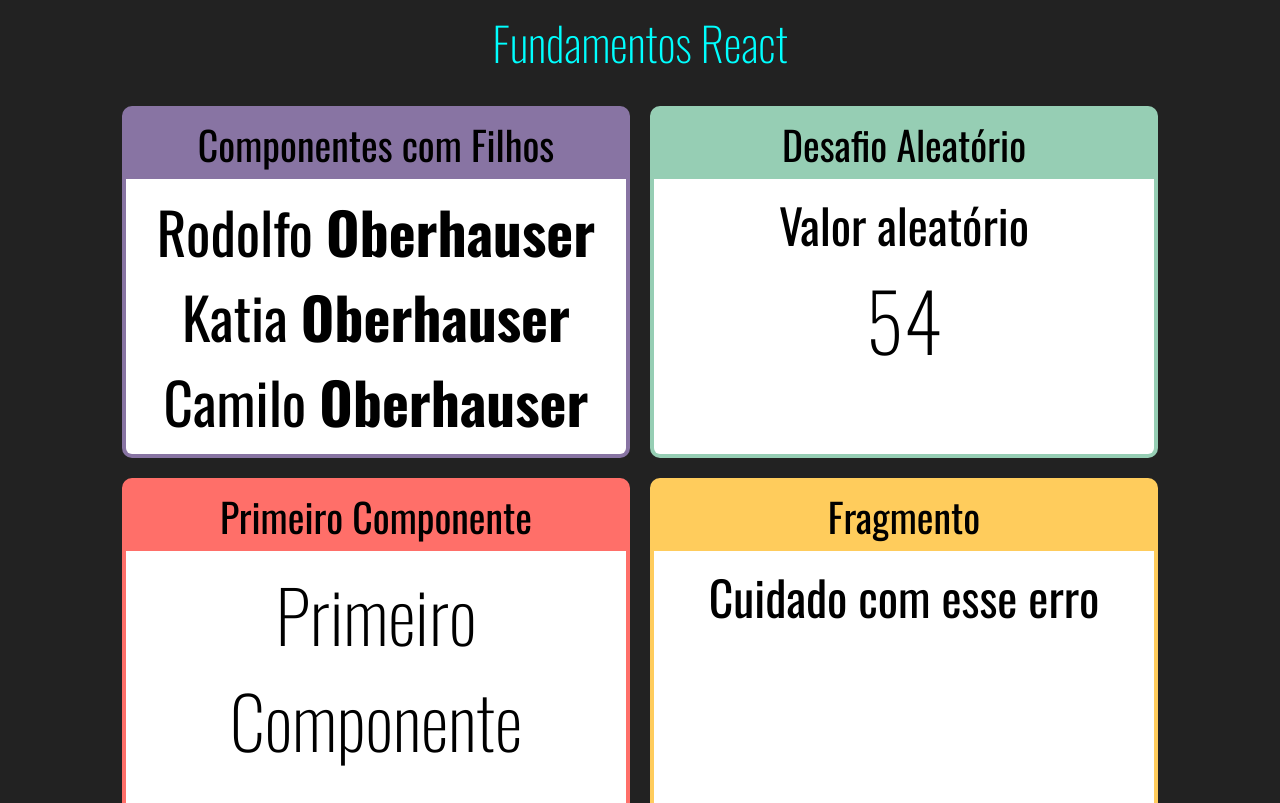
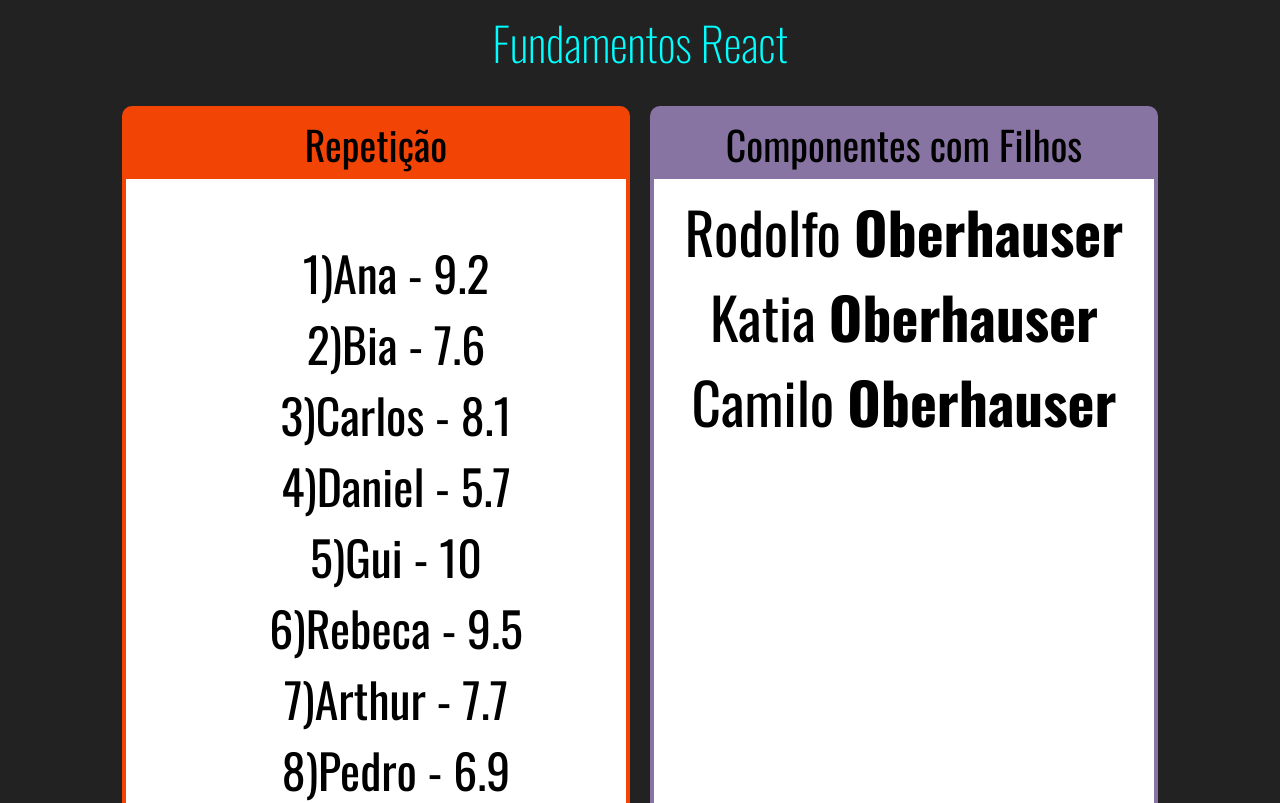
Before and after one commit to rodolfo-code/Curso-react-redux, a React (Create React App) app in the folder fundamentos-react/: page / in a window 1280 px wide. Shown: the top 803 px of the page. Built offline with nearby package versions, Linux system fonts and the light colour scheme.

Commit message:
adiciona data e renderiza card a partir de array de objetos

```diff
--- a/fundamentos-react/src/App.jsx
+++ b/fundamentos-react/src/App.jsx
@@ -8,12 +8,20 @@
 import Fragmento from "./components/basicos/Fragmento";
 import Familia from "./components/basicos/Familia";
 import FamiliaMembro from './components/basicos/FamiliaMembro';
+import ListaAlunos from './components/repeticao/ListaAlunos'
 
 export default function App(props) {
   return (
     <div className="app">
       <h1 className="title-header">Fundamentos React</h1>
       <div className="cards">
+        <Card
+          className="primeiro"
+          titulo="Repetição"
+          color="#F24405"
+        >
+          <ListaAlunos></ListaAlunos>
+        </Card>
         <Card
           className="primeiro"
           titulo="Componentes com Filhos"
--- /dev/null
+++ b/fundamentos-react/src/components/repeticao/ListaAlunos.jsx
@@ -0,0 +1,15 @@
+import React from 'react';
+import alunos from '../../data/alunos';
+
+const ListaAlunos = (props) => {
+  const lis = alunos.map((aluno) => <li key={aluno.id}>{aluno.id}){aluno.nome} - {aluno.nota}</li>)
+  return (
+    <div>
+      <ul style={{ listStyle: 'none' }}>
+        {lis}
+      </ul>
+    </div>
+  );
+};
+
+export default ListaAlunos;
--- /dev/null
+++ b/fundamentos-react/src/data/alunos.js
@@ -0,0 +1,12 @@
+// eslint-disable-next-line import/no-anonymous-default-export
+export default [
+  { id: 1, nome: 'Ana', nota: 9.2 },
+  { id: 2, nome: 'Bia', nota: 7.6 },
+  { id: 3, nome: 'Carlos', nota: 8.1 },
+  { id: 4, nome: 'Daniel', nota: 5.7 },
+  { id: 5, nome: 'Gui', nota: 10.0 },
+  { id: 6, nome: 'Rebeca', nota: 9.5 },
+  { id: 7, nome: 'Arthur', nota: 7.7 },
+  { id: 8, nome: 'Pedro', nota: 6.9 },
+  { id: 9, nome: 'Gustavo', nota: 8.8 },
+]
```
Also changed, not shown: 1 other file (tests, documents, lock files or other folders).
